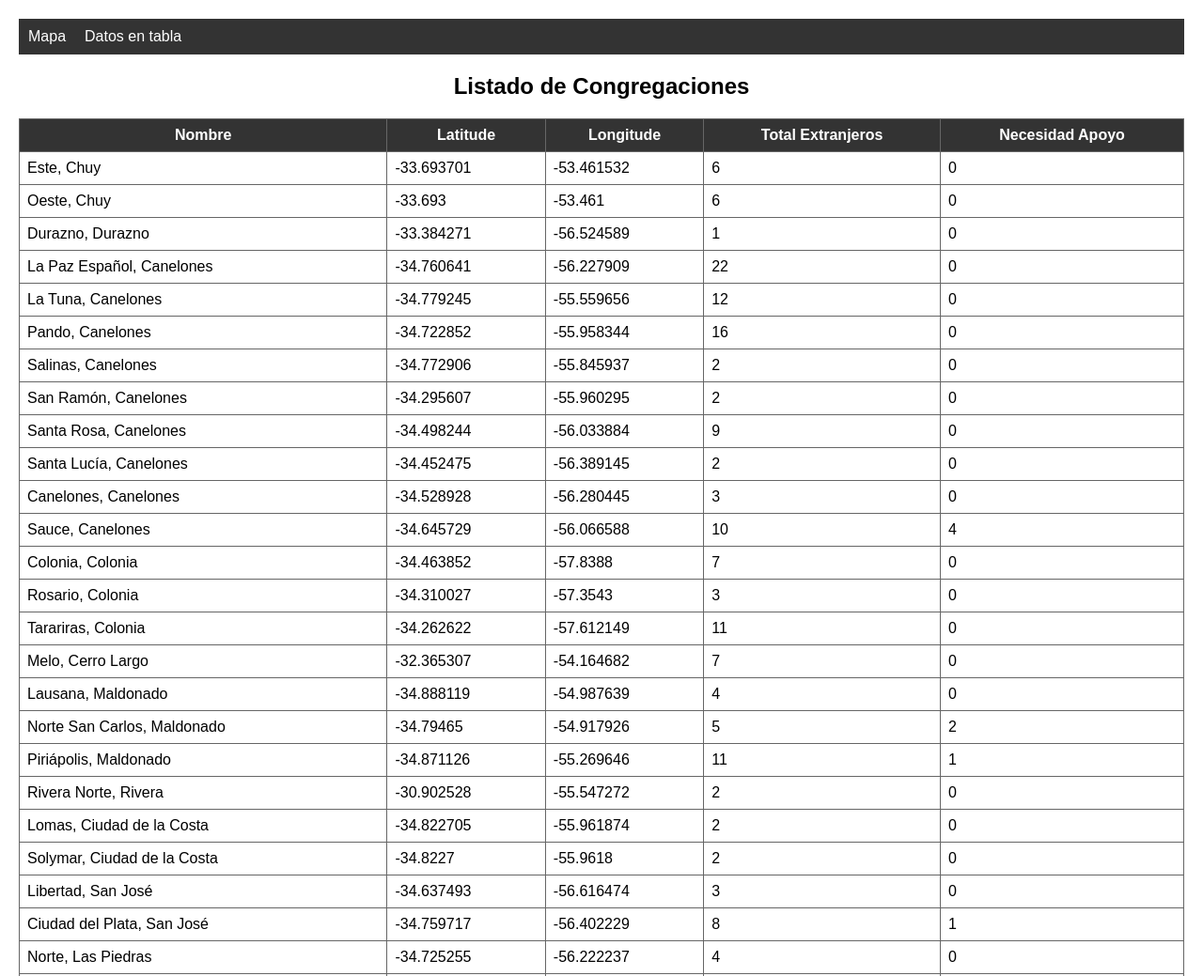
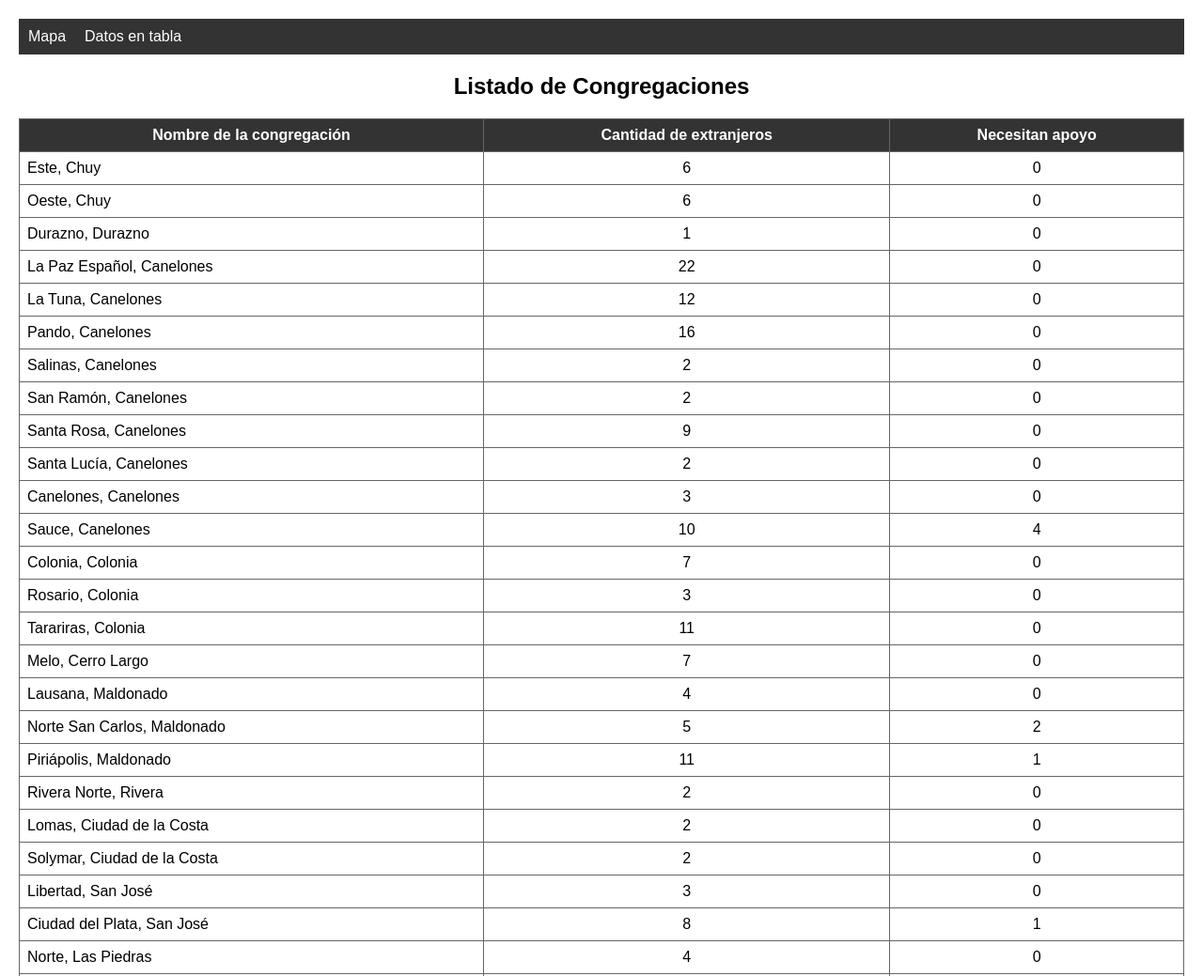
Before and after one commit to gattopublicidad/extranjeros, a plain HTML site: page tabla.html in a window 1280 px wide. Shown: the top 1039 px of the page at 94% size. Drawn offline with Linux system fonts and the light colour scheme.

Commit message:
Update tabla.html

```diff
--- a/tabla.html
+++ b/tabla.html
@@ -21,10 +21,15 @@
       background: #333;
       color: white;
       padding: 8px;
+      text-align: center;
     }
     td {
       padding: 8px;
-      text-align: left;
+    }
+
+    /* Centrar números */
+    .num {
+      text-align: center;
     }
 
     /* MENU */
@@ -57,11 +62,9 @@
   <table id="tabla">
     <thead>
       <tr>
-        <th>Nombre</th>
-        <th>Latitude</th>
-        <th>Longitude</th>
-        <th>Total Extranjeros</th>
-        <th>Necesidad Apoyo</th>
+        <th>Nombre de la congregación</th>
+        <th>Cantidad de extranjeros</th>
+        <th>Necesitan apoyo</th>
       </tr>
     </thead>
     <tbody></tbody>
@@ -78,10 +81,8 @@
 
           row.innerHTML = `
             <td>${item.nombre}</td>
-            <td>${item.lat}</td>
-            <td>${item.lng}</td>
-            <td>${item.total_extranjeros}</td>
-            <td>${item.necesidad_apoyo}</td>
+            <td class="num">${item.total_extranjeros}</td>
+            <td class="num">${item.necesidad_apoyo}</td>
           `;
 
           tbody.appendChild(row);
```
